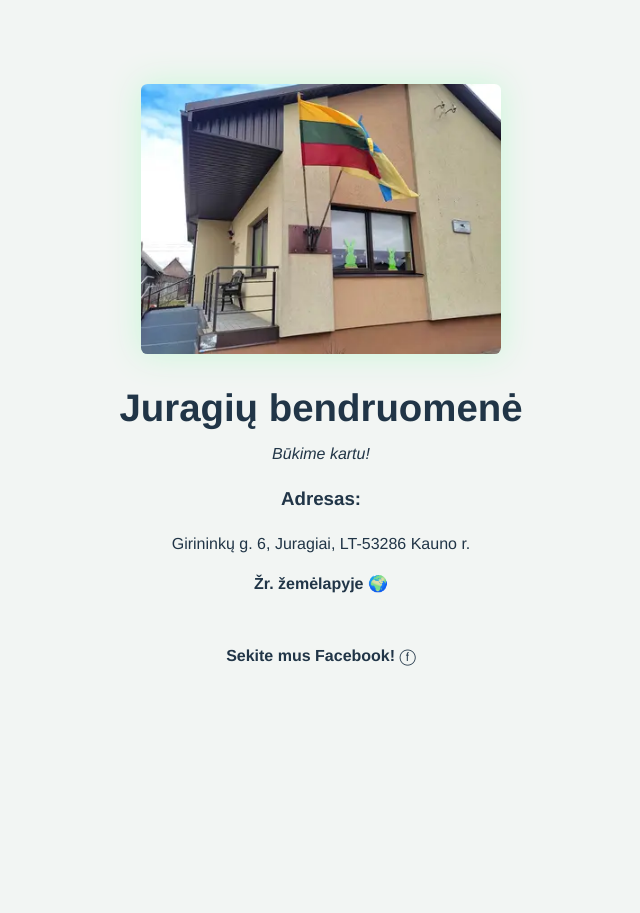
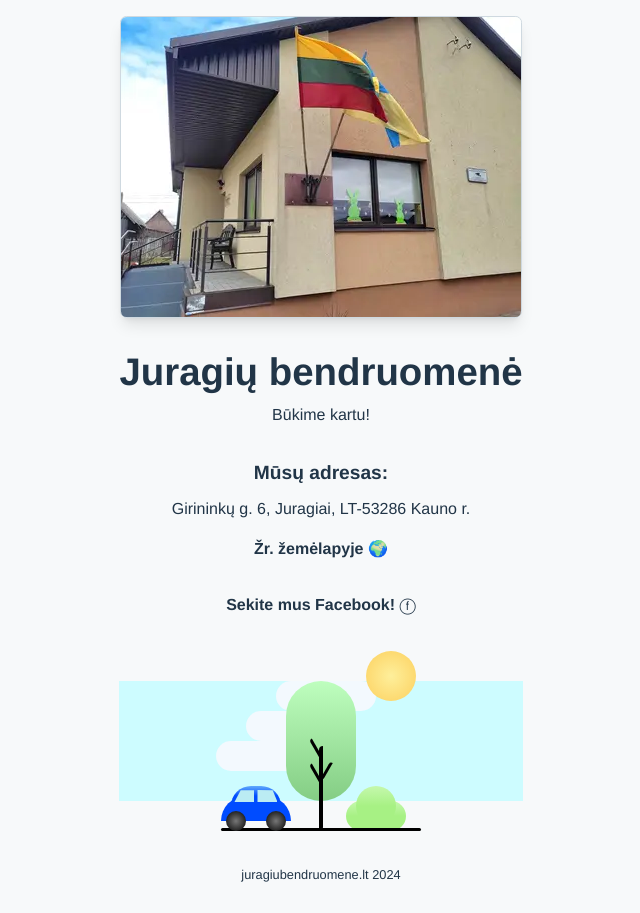
Before and after one commit to irmantastam/juragiubendruomene.lt, a Vue app: page / in a window 1280 px wide. Shown: the whole page, without its empty margins (319-959 px from the left). Before the commit the page ends 800 px from the top, so only its background shows below. Built offline with nearby package versions, Linux system fonts and the light colour scheme.

Commit message:
Add cool illustration

```diff
--- a/index.html
+++ b/index.html
@@ -4,7 +4,11 @@
     <meta charset="UTF-8" />
     <link rel="icon" type="image/svg+xml" href="./src/assets/logo.png" />
     <meta name="viewport" content="width=device-width, initial-scale=1.0" />
-    <title>Juragių bendruomenė</title>
+    <meta
+      name="description"
+      content="Juragių bendruomenės centras. Būkime kartu!"
+    />
+    <title>Juragių bendruomenės centras</title>
   </head>
   <body>
     <div id="app"></div>
--- a/src/App.vue
+++ b/src/App.vue
@@ -5,18 +5,3 @@
 <template>
   <HelloWorld msg="Juragių bendruomenė" />
 </template>
-
-<style scoped>
-.logo {
-  height: 6em;
-  padding: 1.5em;
-  will-change: filter;
-  transition: filter 300ms;
-}
-.logo:hover {
-  filter: drop-shadow(0 0 2em #646cffaa);
-}
-.logo.vue:hover {
-  filter: drop-shadow(0 0 2em #42b883aa);
-}
-</style>
--- a/src/components/HelloWorld.vue
+++ b/src/components/HelloWorld.vue
@@ -1,5 +1,5 @@
 <script setup>
-import { ref } from "vue";
+import illustration from "./Illustration.vue";
 
 defineProps({
   msg: String,
@@ -9,19 +9,18 @@
 <template>
   <img
     class="main-image"
-    width="360"
+    width="400"
+    height="300"
     src="../assets/juragiu_bendruomene.webp"
   />
 
   <h1>{{ msg }}</h1>
+  <p class="slogan">Būkime kartu!</p>
 
-  <i>Būkime kartu!</i>
+  <div class="card">
+    <h2>Mūsų adresas:</h2>
+    <p class="address">Girininkų g. 6, Juragiai, LT-53286 Kauno r.</p>
 
-  <h3>Adresas:</h3>
-
-  <p>Girininkų g. 6, Juragiai, LT-53286 Kauno r.</p>
-
-  <p>
     <a
       href="https://maps.app.goo.gl/r9A1W6LbUiGoJLtW8"
       target="_blank"
@@ -29,9 +28,9 @@
     >
       Žr. žemėlapyje 🌍
     </a>
-  </p>
+  </div>
 
-  <p class="card">
+  <div class="card">
     <a
       href="https://www.facebook.com/profile.php?id=100067655868254"
       target="_blank"
@@ -39,18 +38,37 @@
     >
       Sekite mus Facebook! ⓕ
     </a>
-  </p>
+  </div>
+
+  <illustration />
+
+  <p class="link">juragiubendruomene.lt 2024</p>
 </template>
 
 <style scoped>
 .main-image {
   border-radius: 0.4em;
   max-width: 100%;
-  filter: drop-shadow(0 0 1em #c8f7d7);
+  border: 0.1em solid rgb(207 217 224/1);
+  box-shadow: 0 10px 15px -3px rgba(0, 0, 0, 0.1),
+    0 4px 6px -4px rgba(0, 0, 0, 0.1);
 }
 
-i {
-  display: block;
-  margin-top: -0.8em;
+.slogan {
+  margin: 0;
+  margin-top: -1em;
+}
+
+h2 {
+  margin-top: 0;
+}
+
+.address {
+  margin-top: -0.4em;
+}
+
+.link {
+  font-size: 0.8em;
+  font-weight: 500;
 }
 </style>
--- /dev/null
+++ b/src/components/Illustration.vue
@@ -0,0 +1,252 @@
+<template>
+  <div class="illustration">
+    <div class="container">
+      <div class="clouds">
+        <div class="cloud one"></div>
+        <div class="cloud two"></div>
+        <div class="cloud three"></div>
+      </div>
+
+      <div class="sun"></div>
+      <div class="bosh">
+        <div class="body">
+          <div class="part one"></div>
+          <div class="part two"></div>
+        </div>
+      </div>
+      <div class="tree">
+        <div class="leaves"></div>
+        <div class="root">
+          <div class="branch one"></div>
+          <div class="branch two"></div>
+          <div class="branch three"></div>
+        </div>
+        <div class="ground"></div>
+        <div class="car">
+          <div class="body">
+            <div class="top">
+              <div class="window left"></div>
+              <div class="window right"></div>
+            </div>
+            <div class="main"></div>
+            <div class="wheels">
+              <div class="left"></div>
+              <div class="right"></div>
+            </div>
+          </div>
+        </div>
+      </div>
+    </div>
+  </div>
+</template>
+
+<style scoped>
+.illustration,
+.illustration *,
+.illustration *::before,
+.illustration *::after {
+  margin: 0;
+  padding: 0;
+  box-sizing: border-box;
+}
+
+.illustration {
+  margin: 4em 0;
+  width: 100%;
+  display: grid;
+  place-items: center;
+  font-family: Arial, Helvetica, sans-serif;
+  background-color: rgb(205, 252, 255);
+}
+
+.container {
+  position: relative;
+}
+
+.clouds {
+  position: absolute;
+  right: -20px;
+  top: 0;
+}
+
+.cloud {
+  height: 30px;
+  width: 100px;
+  background-color: rgb(243, 249, 254);
+  border-radius: 9999px;
+}
+
+.cloud.one {
+  margin-left: 70px;
+}
+.cloud.two {
+  margin-left: 40px;
+}
+.cloud.three {
+  margin-left: 10px;
+}
+
+.tree {
+  position: relative;
+}
+
+.tree .leaves {
+  height: 120px;
+  width: 70px;
+  border-radius: 9999px;
+  background: linear-gradient(to top, rgb(132, 205, 132), rgb(190, 254, 190));
+}
+
+.tree .root {
+  height: 85px;
+  width: 4px;
+  background-color: black;
+  position: absolute;
+  bottom: -30px;
+  right: 50%;
+  transform: translateX(50%);
+  border-radius: 9999px 0;
+}
+
+.branch {
+  background-color: black;
+  height: 20px;
+  width: 3px;
+  position: absolute;
+  border-radius: 9999px 0;
+}
+.branch.one {
+  top: 17px;
+  right: 6px;
+  transform: rotate(-30deg);
+}
+.branch.two {
+  top: 15px;
+  right: -5px;
+  transform: rotate(30deg);
+}
+.branch.three {
+  top: -8px;
+  right: 6px;
+  transform: rotate(-30deg);
+}
+
+.tree .ground {
+  width: 200px;
+  height: 3px;
+  background-color: black;
+  position: absolute;
+  bottom: -30px;
+  right: 50%;
+  transform: translateX(50%);
+  border-radius: 9999px;
+}
+
+.bosh {
+  position: absolute;
+  bottom: -30px;
+  right: -50px;
+}
+
+.bosh.body {
+  position: relative;
+}
+
+.part {
+  background: linear-gradient(
+    to top,
+    rgb(167, 241, 132),
+    rgb(167, 241, 132),
+    rgb(197, 248, 173)
+  );
+}
+
+.part.one {
+  width: 60px;
+  height: 30px;
+  border-radius: 9999px;
+}
+.part.two {
+  height: 40px;
+  width: 40px;
+  border-radius: 9999px;
+  position: absolute;
+  top: -15px;
+  right: 50%;
+  transform: translateX(50%);
+}
+.sun {
+  height: 50px;
+  width: 50px;
+  position: absolute;
+  top: -30px;
+  right: -60px;
+  border-radius: 50%;
+  background: radial-gradient(rgb(254, 239, 155), rgb(252, 208, 94));
+}
+
+.car {
+  position: absolute;
+  bottom: -20px;
+  left: -65px;
+}
+
+.car .body {
+  position: relative;
+}
+
+.car .top {
+  width: 50px;
+  height: 20px;
+  background: linear-gradient(
+    to top,
+    rgb(0, 76, 255),
+    rgb(0, 76, 255),
+    rgb(96, 169, 252)
+  );
+  border-radius: 9999px 9999px 0 0;
+  position: absolute;
+  top: -10px;
+  right: 50%;
+  transform: translateX(50%);
+  display: flex;
+  gap: 3px;
+  justify-content: center;
+  align-items: center;
+}
+
+.window {
+  height: 12px;
+  width: 20px;
+  background-color: rgb(187, 236, 243);
+  -webkit-clip-path: polygon(100% 2%, 31% 2%, 0 100%, 100% 100%);
+  clip-path: polygon(100% 2%, 31% 2%, 0 100%, 100% 100%);
+}
+
+.window.right {
+  -webkit-clip-path: polygon(76% 2%, 0 0, 0 100%, 100% 100%);
+  clip-path: polygon(76% 2%, 0 0, 0 100%, 100% 100%);
+}
+.car .main {
+  width: 70px;
+  height: 25px;
+  background-color: rgb(0, 76, 255);
+  border-radius: 9999px 9999px 0 0;
+}
+.car .wheels {
+  position: absolute;
+  right: 50%;
+  bottom: -10px;
+  transform: translateX(50%);
+  display: flex;
+  gap: 20px;
+}
+
+.wheels .left,
+.wheels .right {
+  height: 20px;
+  width: 20px;
+  border-radius: 50%;
+  background: radial-gradient(rgb(118, 118, 118), black);
+}
+</style>
--- a/src/style.css
+++ b/src/style.css
@@ -3,7 +3,7 @@
   line-height: 1.5;
   font-weight: 400;
   color: #213547;
-  background-color: #f2f5f3;
+  background-color: rgb(247 249 250/1);
 
   font-synthesis: none;
   text-rendering: optimizeLegibility;
@@ -34,6 +34,10 @@
   line-height: 1.1;
 }
 
+h2 {
+  font-size: 1.2em;
+}
+
 button {
   border-radius: 8px;
   border: 1px solid transparent;
@@ -54,12 +58,12 @@
 }
 
 .card {
-  padding: 2em;
+  margin: 2em 0;
 }
 
 #app {
   max-width: 1280px;
   margin: 0 auto;
-  padding: 2rem;
+  padding: 1rem;
   text-align: center;
 }
```
